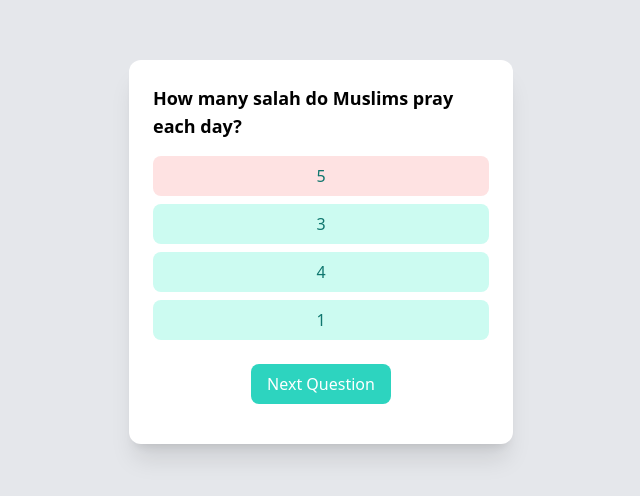
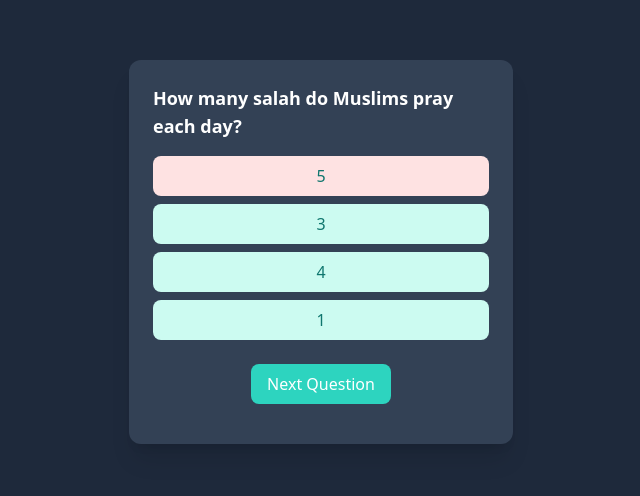
Before and after one commit to Ali-Umed/react-quiz-app, a React (Vite) app: page / in a window 1280 px wide. Shown: the part 148-644 px from the top of the page, without its empty margins (319-959 px from the left). Built offline with nearby package versions, Linux system fonts and the light colour scheme.

Commit message:
new branch created

```diff
--- a/src/App.jsx
+++ b/src/App.jsx
@@ -1,9 +1,7 @@
-// import { Winning } from "./components/Winning";
-
 function App() {
   return (
-    <div className="w-screen h-screen flex flex-col justify-center items-center bg-gray-200">
-      <div className="flex flex-col items-center w-96 h-96 bg-white shadow-xl rounded-xl p-6">
+    <div className="w-screen h-screen flex flex-col justify-center items-center bg-slate-800 text-white">
+      <div className="flex flex-col items-center w-96 h-96 bg-slate-700 shadow-xl rounded-xl p-6">
         <p className="text-lg font-semibold mb-4">
           How many salah do Muslims pray each day?
         </p>
@@ -25,7 +23,6 @@ function App() {
           Next Question
         </button>
       </div>
-      {/* <Winning /> */}
     </div>
   );
 }
```
